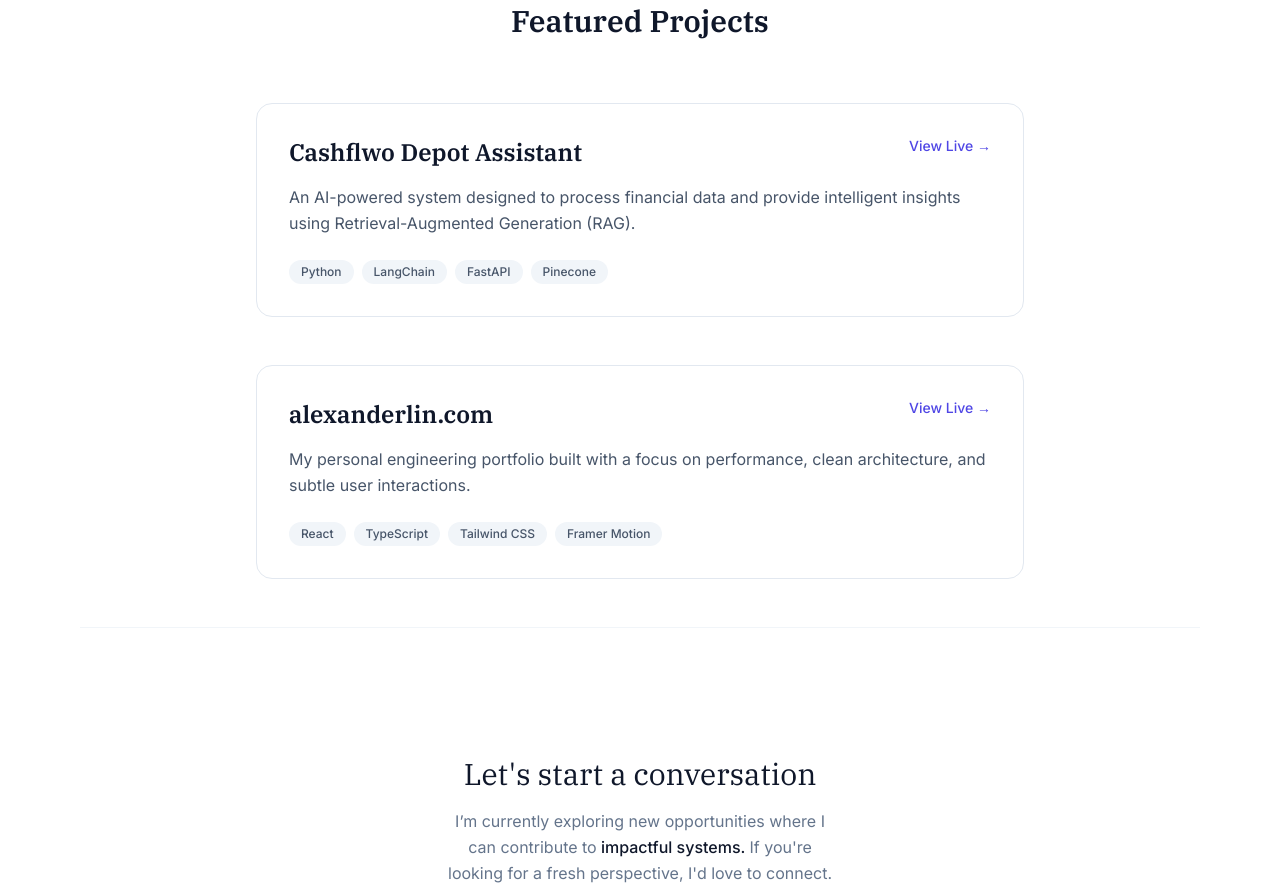
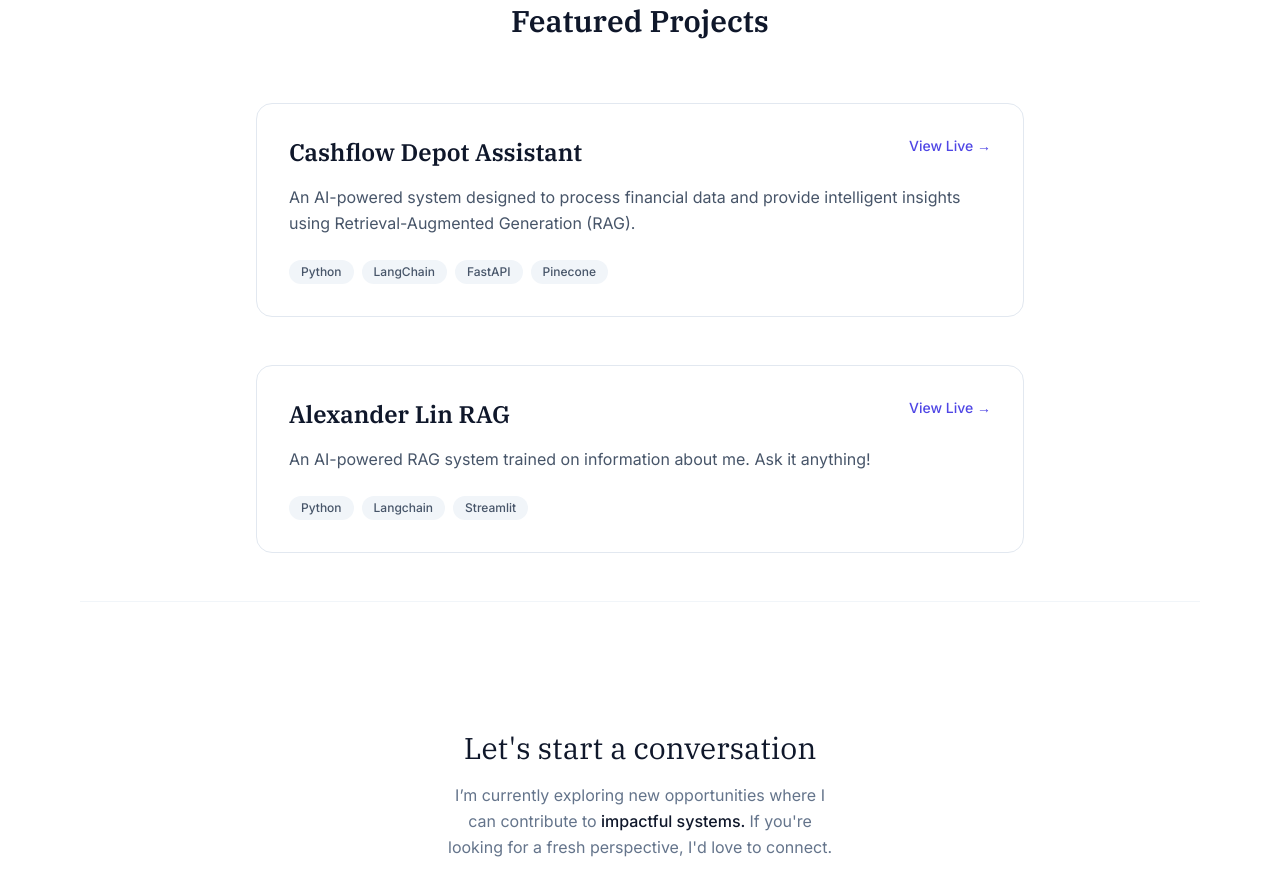
Before and after one commit to alexanderlin-com/alexanderlin-root, a React (Vite) app: page / in a window 1280 px wide. Shown: the part 1400-2290 px from the top of the page. Built offline with nearby package versions, Linux system fonts and the light colour scheme.

Commit message:
updating home page

```diff
--- a/src/pages/Home.tsx
+++ b/src/pages/Home.tsx
@@ -5,16 +5,16 @@ import { motion } from "framer-motion";
 // 1. This is your "Projects Array" - Add your real projects here later!
 const projects = [
   {
-    title: "Cashflwo Depot Assistant",
+    title: "Cashflow Depot Assistant",
     description: "An AI-powered system designed to process financial data and provide intelligent insights using Retrieval-Augmented Generation (RAG).",
     tags: ["Python", "LangChain", "FastAPI", "Pinecone"],
-    link: "https://cashflow.alexanderlin.com"
+    link: "https://frontend-app-290079475858.us-central1.run.app"
   },
   {
-    title: "alexanderlin.com",
-    description: "My personal engineering portfolio built with a focus on performance, clean architecture, and subtle user interactions.",
-    tags: ["React", "TypeScript", "Tailwind CSS", "Framer Motion"],
-    link: "https://github.com/alexanderlin-com/alexanderlin-root"
+    title: "Alexander Lin RAG",
+    description: "An AI-powered RAG system trained on information about me. Ask it anything!",
+    tags: ["Python", "Langchain", "Streamlit"],
+    link: "https://alexanderlin-rag.streamlit.app/"
   }
 ];
 
```
